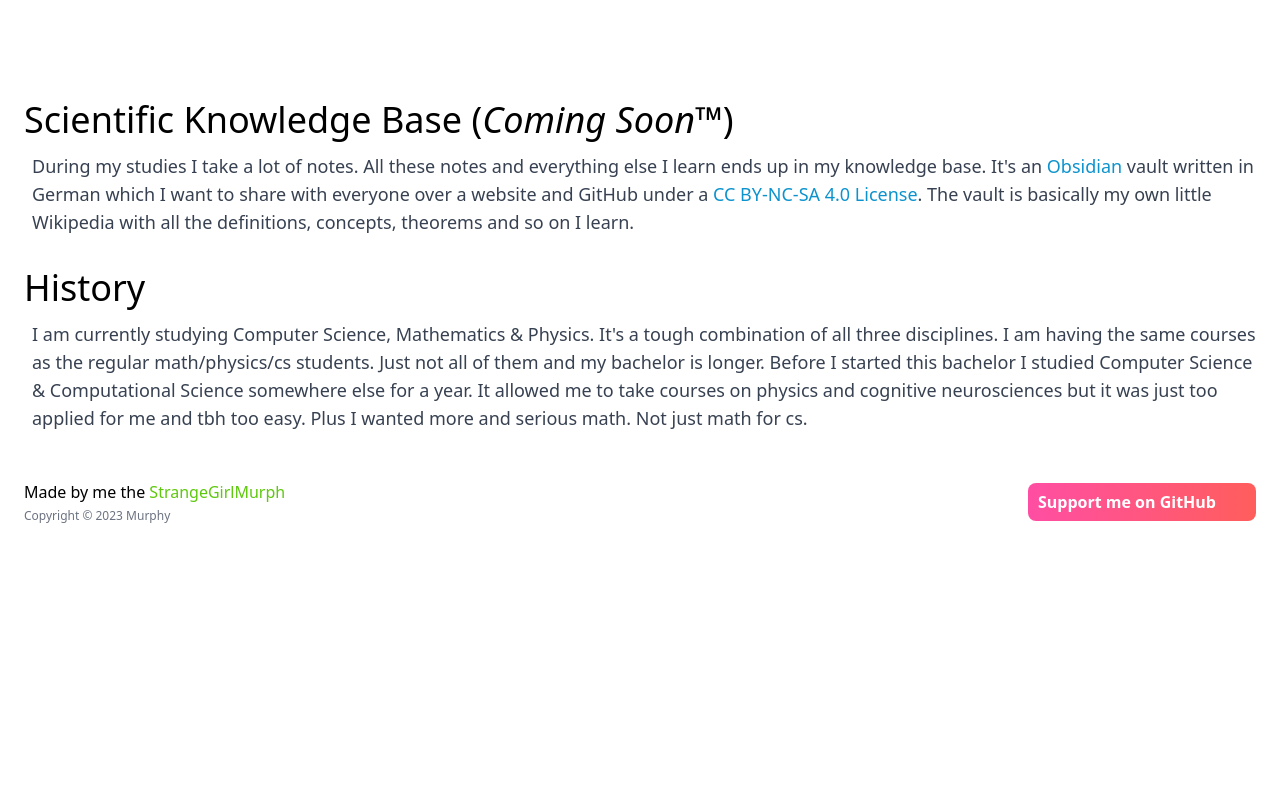
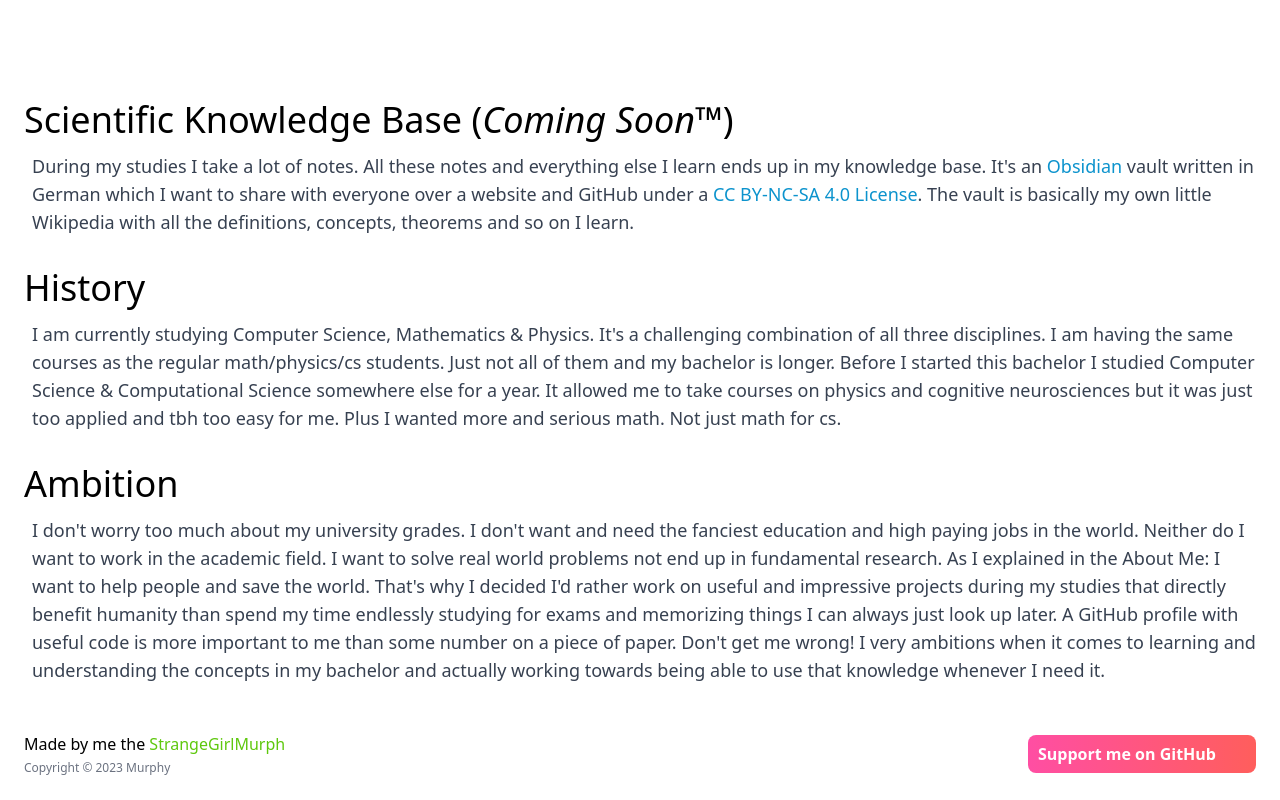
Before and after one commit to StrangeGirlMurph/murphy-in.space, a SvelteKit app: page /university in a window 1280 px wide. Shown: the part 332-1132 px from the top of the page. Before the commit the page ends 880 px from the top, so only its background shows below. Built offline with nearby package versions, Linux system fonts and the light colour scheme; some icons are missing.

Commit message:
uni text

```diff
--- a/src/routes/university/+page.svelte
+++ b/src/routes/university/+page.svelte
@@ -39,11 +39,26 @@
 <h1>History</h1>
 <section>
 	<p>
-		I am currently studying Computer Science, Mathematics & Physics. It's a tough combination of all
-		three disciplines. I am having the same courses as the regular math/physics/cs students. Just
-		not all of them and my bachelor is longer. Before I started this bachelor I studied Computer
-		Science & Computational Science somewhere else for a year. It allowed me to take courses on
-		physics and cognitive neurosciences but it was just too applied for me and tbh too easy. Plus I
-		wanted more and serious math. Not just math for cs.
+		I am currently studying Computer Science, Mathematics & Physics. It's a challenging combination
+		of all three disciplines. I am having the same courses as the regular math/physics/cs students.
+		Just not all of them and my bachelor is longer. Before I started this bachelor I studied
+		Computer Science & Computational Science somewhere else for a year. It allowed me to take
+		courses on physics and cognitive neurosciences but it was just too applied and tbh too easy for
+		me. Plus I wanted more and serious math. Not just math for cs.
 	</p>
 </section>
+
+<h1>Ambition</h1>
+<section>
+	<p>
+		I don't worry too much about my university grades. I don't want and need the fanciest education
+		and high paying jobs in the world. Neither do I want to work in the academic field. I want to
+		solve real world problems not end up in fundamental research. As I explained in the About Me: I
+		want to help people and save the world. That's why I decided I'd rather work on useful and
+		impressive projects during my studies that directly benefit humanity than spend my time
+		endlessly studying for exams and memorizing things I can always just look up later. A GitHub
+		profile with useful code is more important to me than some number on a piece of paper. Don't get
+		me wrong! I very ambitions when it comes to learning and understanding the concepts in my
+		bachelor and actually working towards being able to use that knowledge whenever I need it.
+	</p>
+</section>
```
